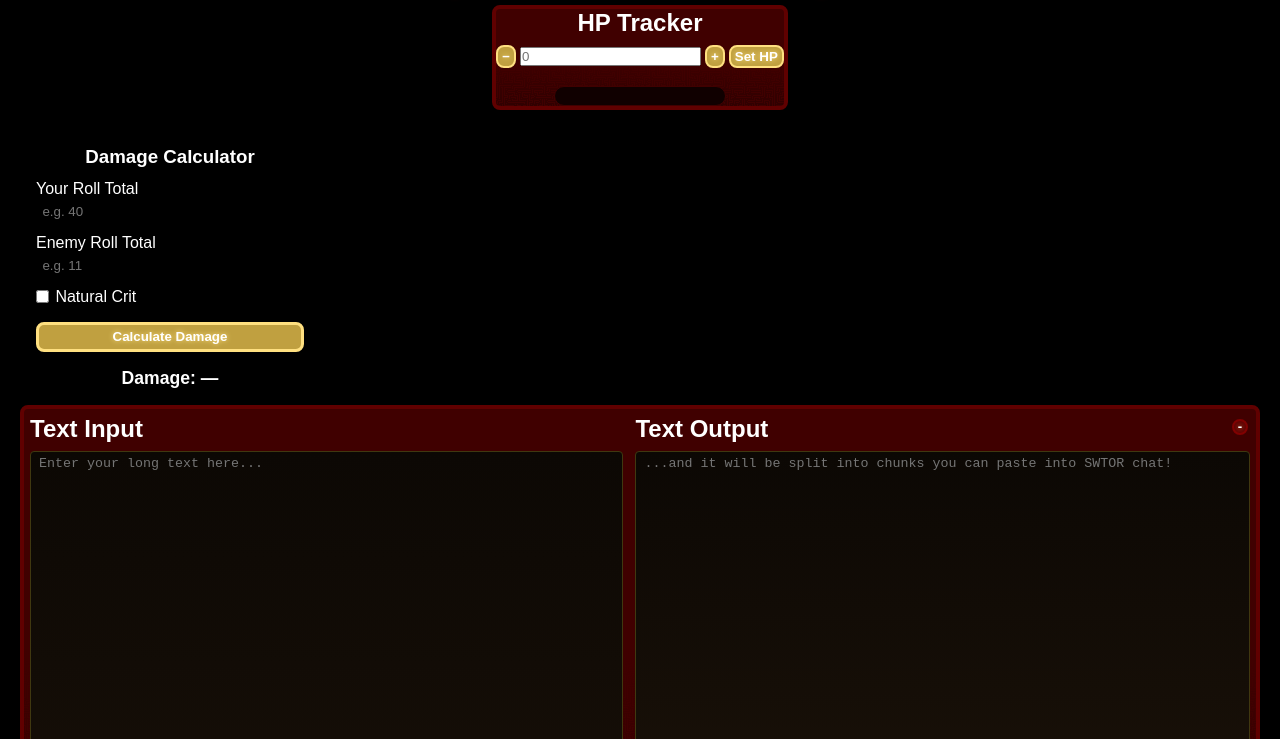
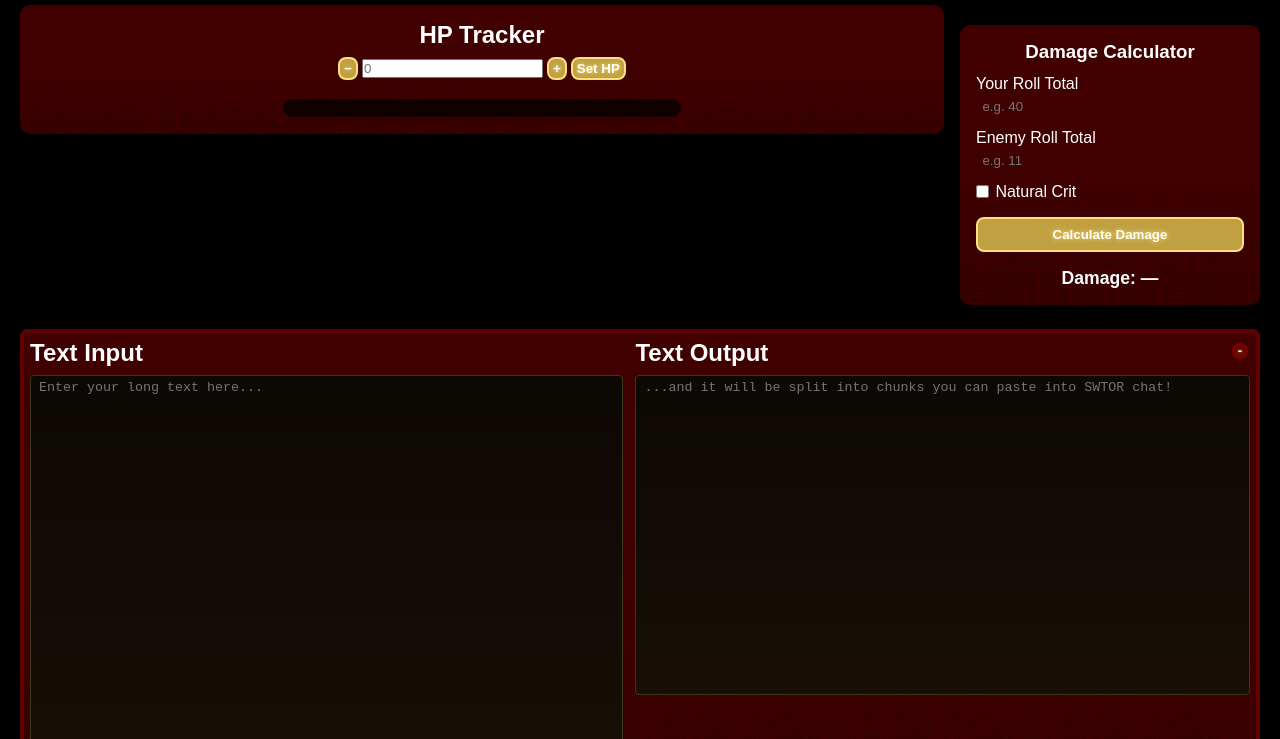
Before and after one commit to itsLeveric/i-love-democracy, a plain HTML site: page index.html in a window 1280 px wide. Shown: the part 61-800 px from the top of the page. Drawn offline with Linux system fonts and the light colour scheme.

Commit message:
Damage Style

```diff
--- a/assets/css/style.css
+++ b/assets/css/style.css
@@ -574,3 +574,23 @@ textarea {
   margin-top: 0.5rem;
   font-size: 1.1rem;
 }
+
+/* === Tracker Row Layout (HP + Damage Side by Side) === */
+.tracker-row {
+  display: flex;
+  flex-wrap: wrap; /* allows stacking on small screens */
+  justify-content: center;
+  align-items: flex-start;
+  gap: 1rem;
+  margin-bottom: 1.5rem;
+}
+
+.tracker-section {
+  flex: 1 1 300px;
+  background-color: var(--bg-secondary);
+  border: 1px solid var(--accent);
+  border-radius: 10px;
+  padding: 1rem;
+  box-sizing: border-box;
+  color: var(--text-light);
+}
--- a/index.html
+++ b/index.html
@@ -9,7 +9,9 @@
 </head>
 <body>
 	<h1>Imperial Ascension RP Helper</h1>
-<section id="hpTrackerSection">
+<!-- Tracker Row: HP + Damage Side by Side -->
+<div class="tracker-row">
+  <section id="hpTrackerSection" class="tracker-section">
     <h2>HP Tracker</h2>
 
     <div id="hpTrackerControls" class="flexMe">
@@ -23,8 +25,9 @@
       <div id="hpBar"></div>
     </div>
   </section>
+
   <!-- Damage Calculator Section -->
-<div id="damageCalc" class="tracker-section">
+  <section id="damageCalc" class="tracker-section">
     <h3>Damage Calculator</h3>
 
     <div class="damage-inputs">
@@ -44,9 +47,11 @@
       </div>
     </div>
 
-  <button id="calcDamageBtn" class="btn-primary">Calculate Damage</button>
+    <button id="calcDamageBtn" class="buttonSmall">Calculate Damage</button>
     <p id="damageResult" class="result-text">Damage: —</p>
+  </section>
 </div>
+
 	<section id="textSection">
   <div class="closeButton">
     <button type="button" class="buttonSmall">-</button>
```
Lines whose indentation alone changed are shown as unchanged.
